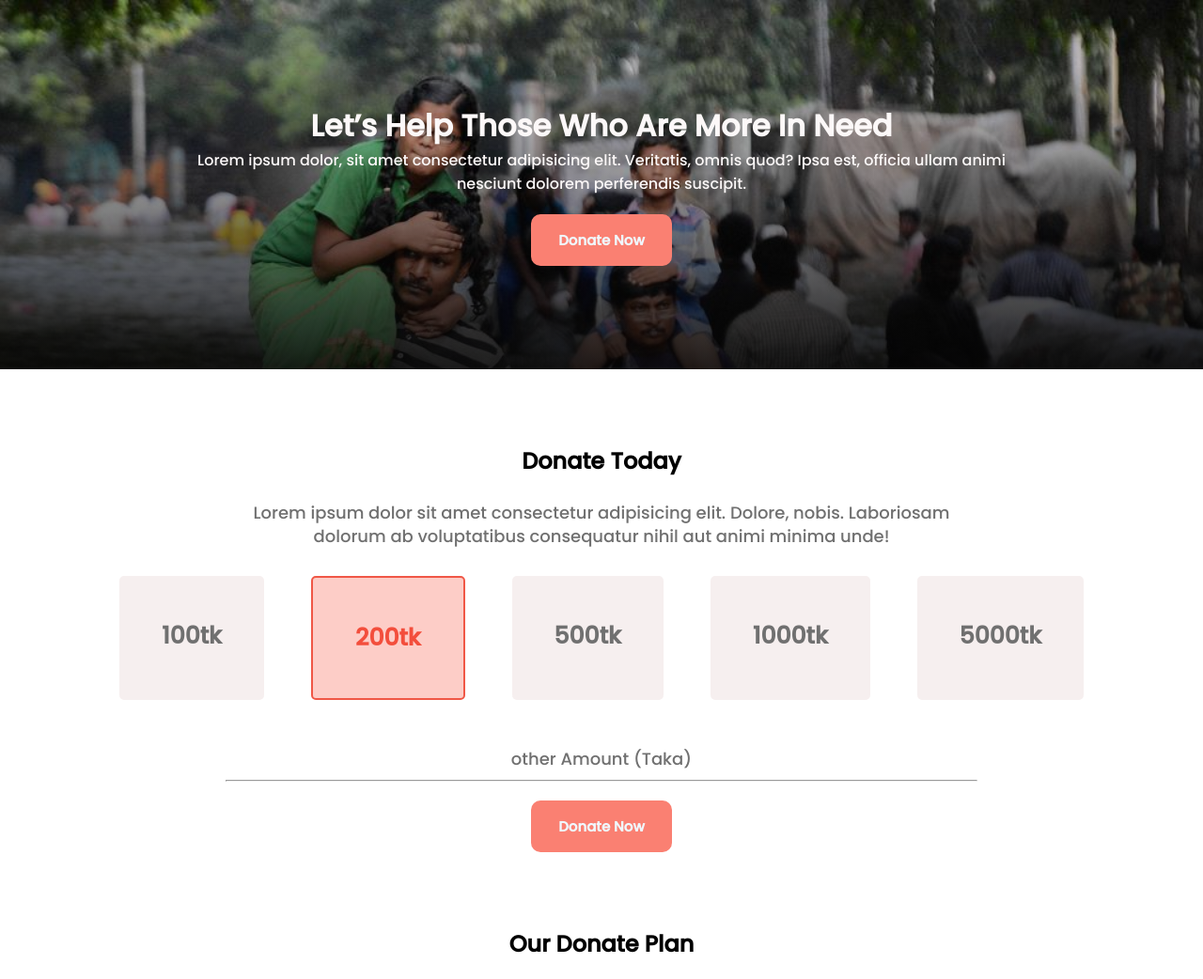
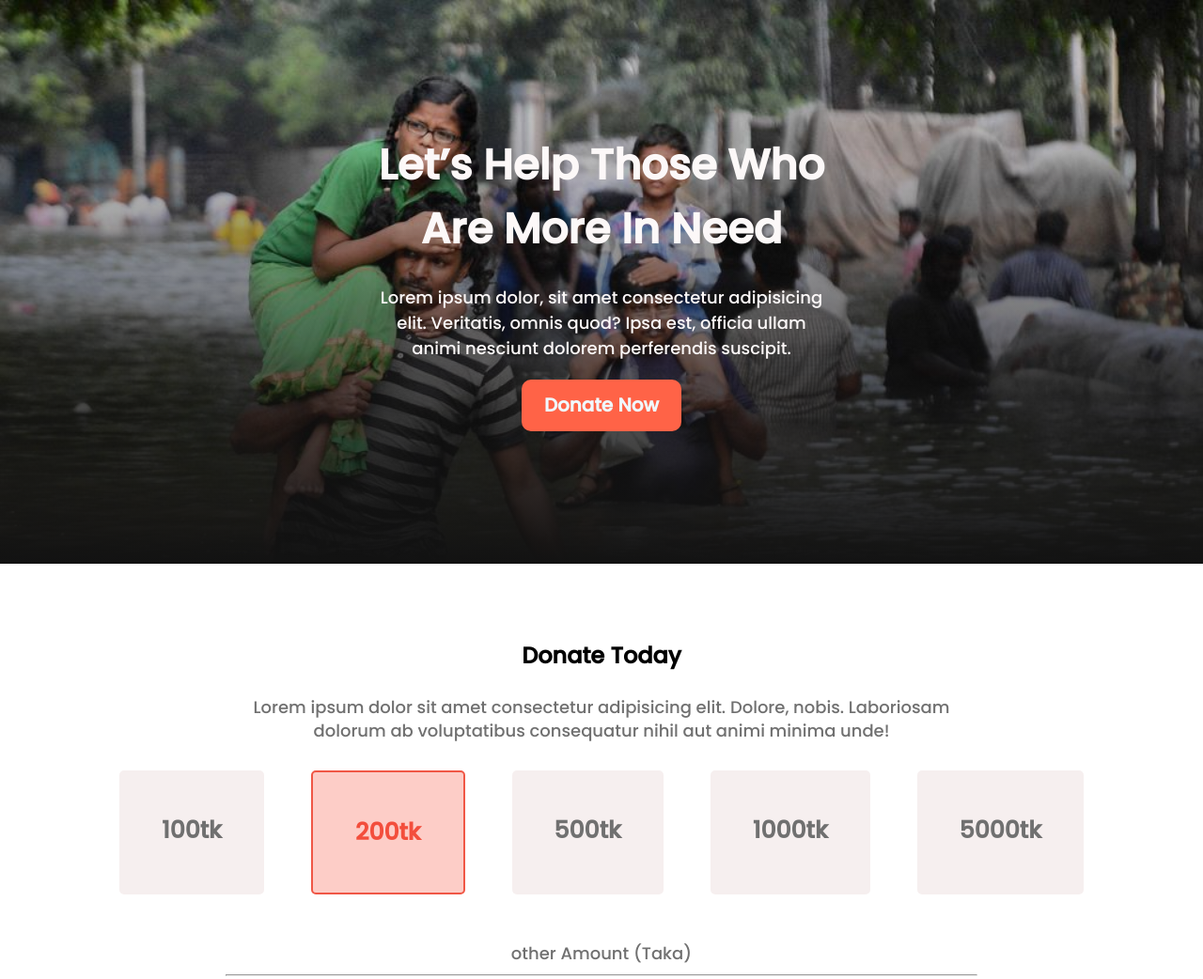
Before and after one commit to Asrafpavel/donate-portfolio, a plain HTML site: page index.html in a window 1280 px wide. Shown: the top 1042 px of the page at 94% size. Drawn offline with Linux system fonts and the light colour scheme.

Commit message:
some issus fixes

```diff
--- a/styles/style.css
+++ b/styles/style.css
@@ -7,13 +7,13 @@
 }
 .btn-primary{
     color: aliceblue;
-    background-color:salmon ;
+    background-color: tomato ;
     border: none;
     height: 55px;
-    width: 150px;
+    width: 170px;
     margin-top: 20px;
     border-radius: 10px;
-    font-size: 15px;
+    font-size: 20px;
     font-weight: 600;
     text-align: center;
 
@@ -27,22 +27,32 @@
 
 
 /* header styles  */
+header{
 
-.banner{
     background-image: url("../images/donation4.jpg");
     background-repeat: no-repeat;
     background-size: cover;
+}
+.banner{
     text-align: center;
-
+    height: 600px;
+    justify-content: center;
+    display: flex;
+    align-items: center;
+    background: linear-gradient(0deg, #121212 0%, rgba(18, 18, 18, 0.00) 100%);
+    padding:0 400px;
+    color: rgb(252, 248, 248);
 }
 
-.banner-items{
-
-    padding: 110px 200px;
-    color: rgb(252, 248, 248);
-    background: linear-gradient(0deg, #050505e2 0%, #706e6e00 100% );
+.banner-items h1{
+    margin-bottom: 25px;
+    font-size: 45px;
+    font-weight: 600;
 }
-
+.banner-items P{
+    font-size: 18px;
+    line-height: normal;
+}
 /* donate-today section  */
 main{
     width: 1200px;
@@ -163,7 +173,7 @@ main{
     margin-bottom: 15px;
 }
 .items button{
-    width: 180px;
+    width: 240px;
 }
 /* survive section styles  */
 
@@ -231,6 +241,7 @@ footer{
     background-color:black ;
     padding: 50px;
     color: tomato;
+    width: 100%;
 
 }
 footer p{
```
